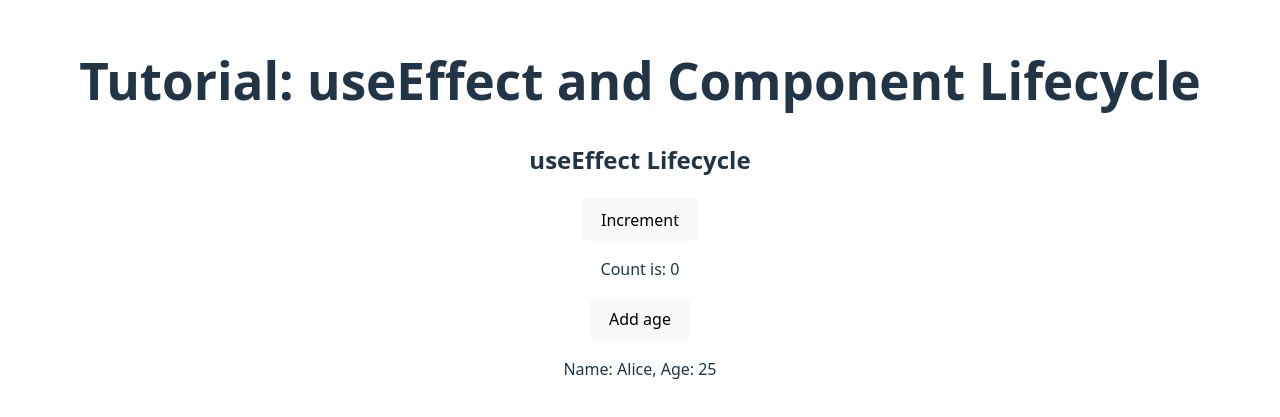
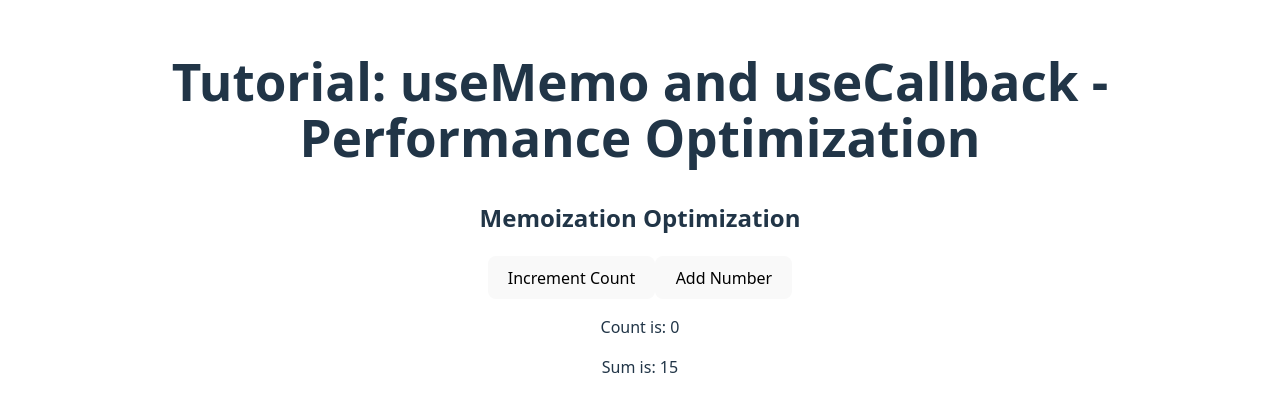
Before and after one commit to DrQuacks/mcp-tutor, a React (Vite) app in the folder environments/react/template/: page / in a window 1280 px wide. Shown: the part 193-610 px from the top of the page. Built offline with nearby package versions, Linux system fonts and the light colour scheme.

Commit message:
more tutorial progress

```diff
--- a/environments/react/template/src/App.tsx
+++ b/environments/react/template/src/App.tsx
@@ -1,11 +1,11 @@
 import './App.css'
-import EffectLifecycle from './exercises/EffectLifecycle'
+import MemoOptimization from './exercises/MemoOptimization'
 
 function App() {
   return (
     <div style={{ padding: '2rem', textAlign: 'center' }}>
-      <h1>Tutorial: useEffect and Component Lifecycle</h1>
-      <EffectLifecycle />
+      <h1>Tutorial: useMemo and useCallback - Performance Optimization</h1>
+      <MemoOptimization />
     </div>
   )
 }
--- /dev/null
+++ b/environments/react/template/src/exercises/MemoOptimization.tsx
@@ -0,0 +1,22 @@
+import { useState , useMemo } from 'react';
+
+function MemoOptimization() {
+  const [numbers,setNumbers] = useState([1,2,3,4,5])
+  const [count,setCount] = useState(0)
+  const sum = useMemo(() => {
+    return (numbers.reduce((acc,num) => {
+    console.log('Calculating Sum')
+    return acc+num
+  },0))},[numbers])
+  return (
+    <div>
+      <h2>Memoization Optimization</h2>
+      <button onClick={()=>setCount(prev=>prev+1)}>Increment Count</button>
+      <button onClick={()=>setNumbers(prev=>([...prev,Math.floor(Math.random()*100)]))}>Add Number</button>
+      <p>Count is: {count}</p>
+      <p>Sum is: {sum}</p>
+    </div>
+  );
+}
+
+export default MemoOptimization;
```
Also changed, not shown: 1 other file (tests, documents, lock files or other folders).
